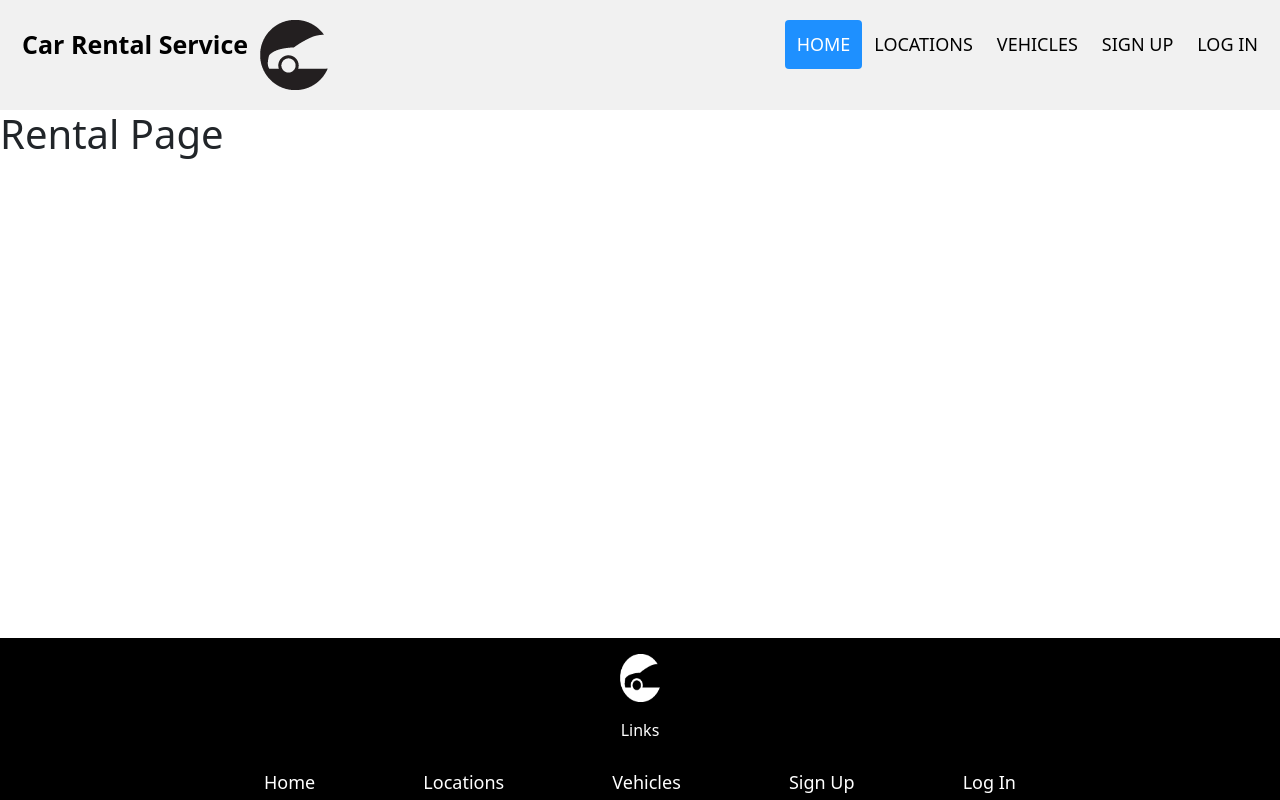
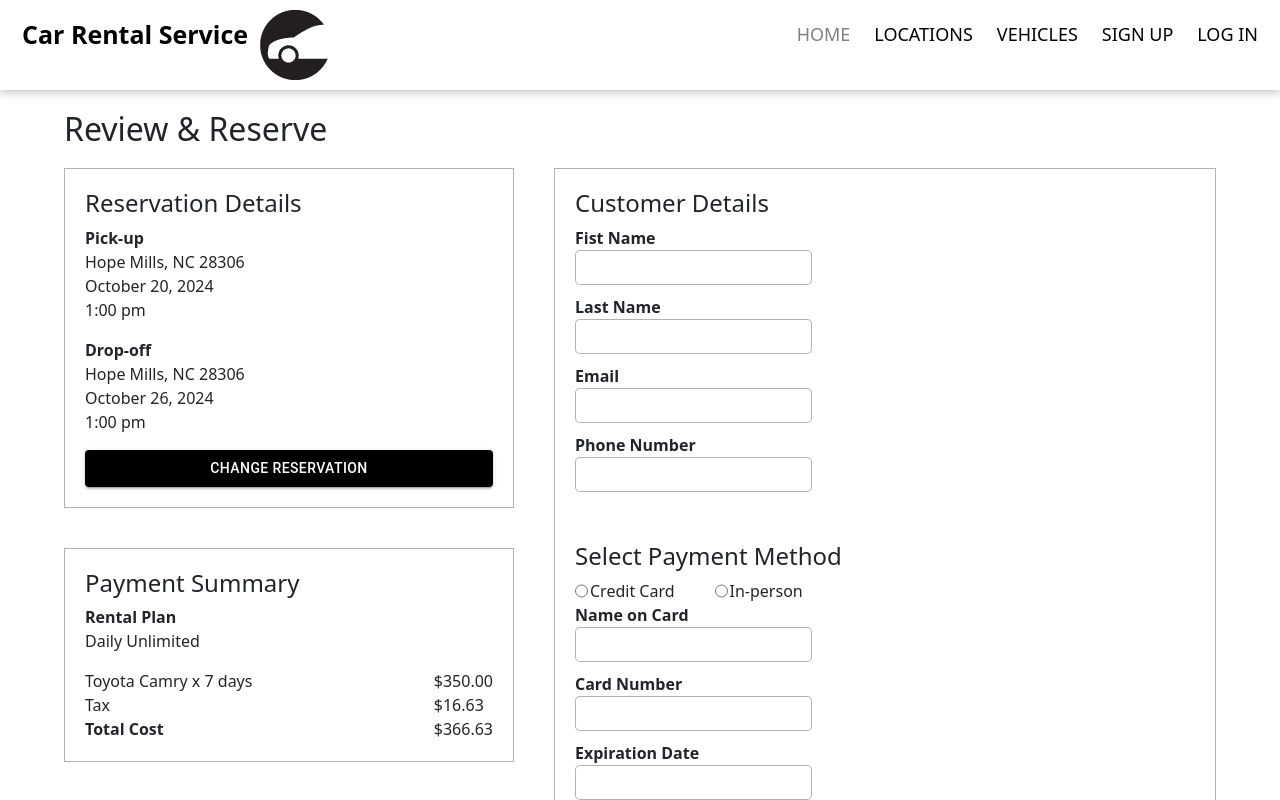
Before and after one commit to SolverShade/car_rental_service, a React (Create React App) app in the folder client/: page /rental in a window 1280 px wide. Shown: the top 800 px of the page. Built offline with nearby package versions, Linux system fonts and the light colour scheme.

Commit message:
Reservation page update and a few header changes

```diff
--- a/client/src/components/header/Header.css
+++ b/client/src/components/header/Header.css
@@ -1,7 +1,8 @@
 .header {
   overflow: hidden;
-  background-color: #f1f1f1;
-  padding: 20px 10px;
+  background-color: #ffffff;
+  padding: 10px 10px;
+  box-shadow: 0px 0px 10px 1px rgb(0, 0, 0, 0.3);
 }
 
 .header a {
@@ -22,14 +23,12 @@
 
 /* Change the background color on mouse-over */
 .header a:hover {
-  background-color: #ddd;
-  color: black;
+  color: rgb(85, 203, 250);
 }
 
 /* Style the active/current link*/
 .header a.active {
-  background-color: dodgerblue;
-  color: white;
+  color: gray;
 }
 
 .header-right {
--- /dev/null
+++ b/client/src/pages/RentalPage/Rental.css
@@ -0,0 +1,62 @@
+.reservation-container {
+    max-width: 1200px;
+    width: 90%;
+    margin: auto;
+}
+
+h2 {
+    margin-bottom: 20px;
+    margin-top: 20px;
+}
+.details-container {
+    display: flex;
+    gap: 40px;
+    height: fit-content;
+}
+
+.container-style {
+    background-color: white;
+    border: 1px solid rgba(0, 0, 0, 0.3);
+    padding: 20px;
+}
+
+.reservation-details-container {
+    flex: 1;
+    margin-bottom: 40px;
+    width: 450px;
+}
+
+.payment-summary-container {
+    width: 450px;
+}
+
+.payment-summary-grid {
+    display: grid;
+    grid-template-columns: auto max-content;
+}
+
+.customer-info-container {
+    height: fit-content;
+    flex: 1;
+    display: flex;
+    flex-direction: column;
+    gap: 40px;
+}
+
+.form-field {
+    width: stretch;
+    height: 35px;
+    margin-bottom: 10px;
+    border: 1px solid rgba(0, 0, 0, 0.3);
+    border-radius: 5px;
+}
+
+.payment-choice {
+    display: flex;
+    gap: 40px;
+}
+
+.radio-button-container {
+    display: flex;
+    gap: 1px;
+}
--- a/client/src/pages/RentalPage/Rental.js
+++ b/client/src/pages/RentalPage/Rental.js
@@ -1,9 +1,113 @@
 import React from 'react';
+import 'bootstrap/dist/css/bootstrap.min.css';
+import './Rental.css';
+import Button from '@mui/material/Button';
+
+function ReservationForm() {
+  return(
+    <form className="form-container">
+      <label><b>Fist Name</b></label><br />
+      <input type="text" className="form-field"/><br />
+      <label><b>Last Name</b></label><br />
+      <input type="text" className="form-field"/><br />
+      <label><b>Email</b></label><br />
+      <input type="text" className="form-field"/><br />
+      <label><b>Phone Number</b></label><br />
+      <input type="text" className="form-field"/><br />
+    </form>
+  )
+}
+
+function PaymentForm() {
+  return(
+    <form className="form-container">
+      <label><b>Name on Card</b></label><br />
+      <input type="text" className="form-field"/><br />
+      <label><b>Card Number</b></label><br />
+      <input type="text" className="form-field"/><br />
+      <label><b>Expiration Date</b></label><br />
+      <input type="text" className="form-field"/><br />
+      <label><b>CVC</b></label><br />
+      <input type="text" className="form-field"/><br />
+    </form>
+  )
+}
 
 function Rental() {
   return (
-    <div>
-      <h1>Rental Page</h1>
+    <div className="reservation-container">
+      <h2>Review & Reserve</h2>
+      <div className="details-container">
+        <div>
+          {/*Pick-up and Drop-off information*/}
+          <div className="reservation-details-container container-style">
+            <h4>Reservation Details</h4>
+            <p>
+            <b>Pick-up</b><br />
+            Hope Mills, NC 28306 <br />
+            October 20, 2024  <br />
+            1:00 pm  <br />
+            </p>
+            <p>
+            <b>Drop-off</b><br />
+            Hope Mills, NC 28306  <br />
+            October 26, 2024  <br />
+            1:00 pm  <br />
+            </p>
+            <Button
+            variant="contained"
+            style={{ backgroundColor: 'black', color: 'white' }}
+            fullWidth
+            >
+              Change Reservation
+            </Button>
+          </div>
+          {/*Payment summary*/}
+          <div className="payment-summary-container container-style">
+            <h4>Payment Summary</h4>
+            <p>
+              <b>Rental Plan</b><br />
+              Daily Unlimited
+            </p>
+            <div className="payment-summary-grid">
+              <text className="grid-item">Toyota Camry x 7 days</text>
+              <text className="grid-item">$350.00</text>
+              <text className="grid-item">Tax</text>
+              <text className="grid-item">$16.63</text>
+              <text className="grid-item"><b>Total Cost</b></text>
+              <text className="grid-item">$366.63</text>
+            </div>
+          </div>
+        </div>
+        {/*Customer details & payment method*/}
+        <div className="customer-info-container container-style">
+          <div className="cust-details-container">
+            <h4>Customer Details</h4>
+            <ReservationForm></ReservationForm>
+          </div>
+          <div className="payment-method-container">
+            <h4>Select Payment Method</h4>
+            <div className="payment-choice">
+              <div className="radio-button-container">
+                <input type="radio" id="credit" name="payment-type" value="Credit Card"/><br />
+                <label for="credit">Credit Card</label>
+              </div>
+              <div className="radio-button-container">
+                <input type="radio" id="In-person" name="payment-type" value="In-person"/><br />
+                <label for="In-person">In-person</label>
+              </div>
+            </div>
+            <PaymentForm></PaymentForm>
+            <Button
+            variant="contained"
+            style={{ backgroundColor: 'black', color: 'white' }}
+            fullWidth
+            >
+              Reserve
+            </Button>
+          </div>
+        </div>
+      </div>
     </div>
   );
 }
```
Also changed, not shown: 1 other file (tests, documents, lock files or other folders).
